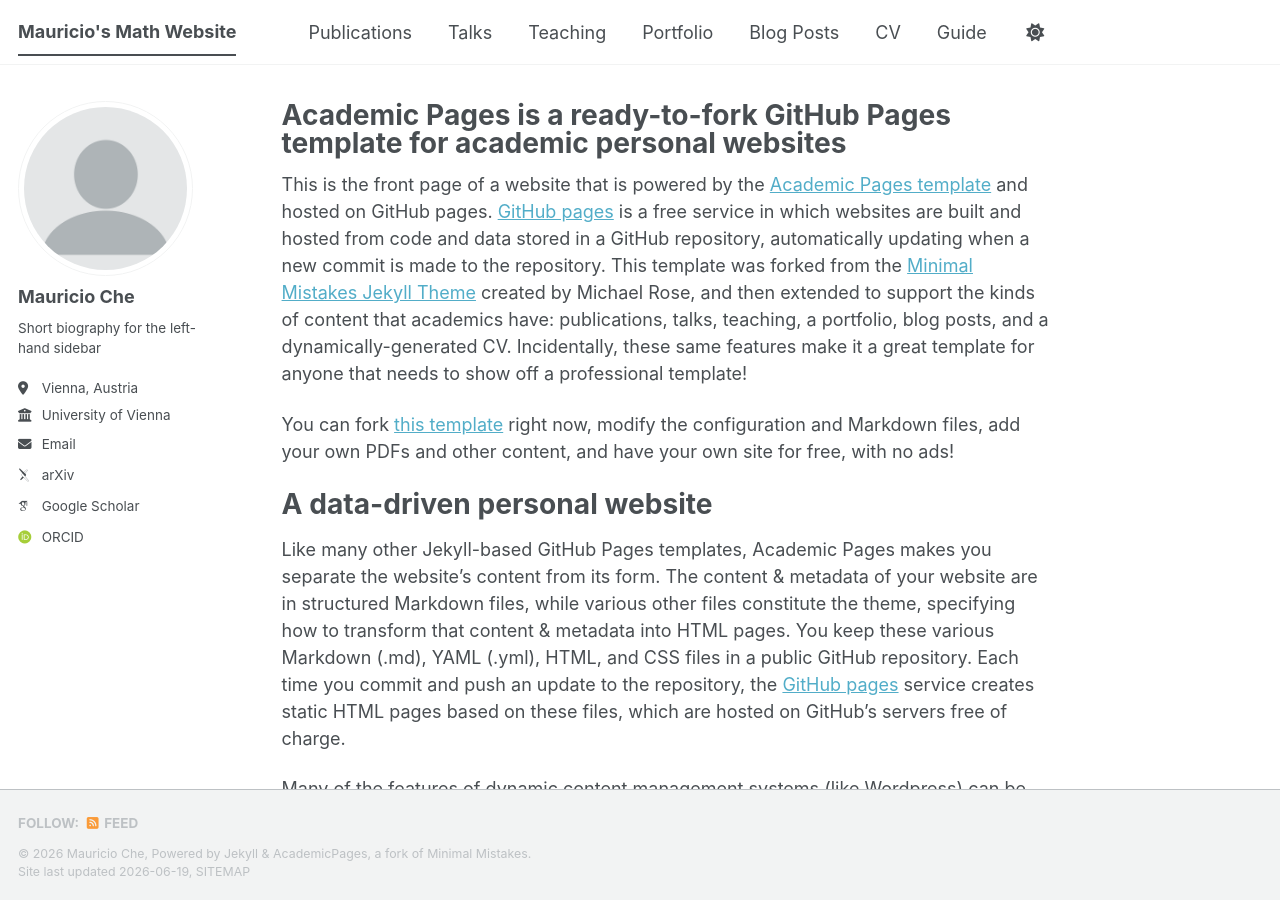
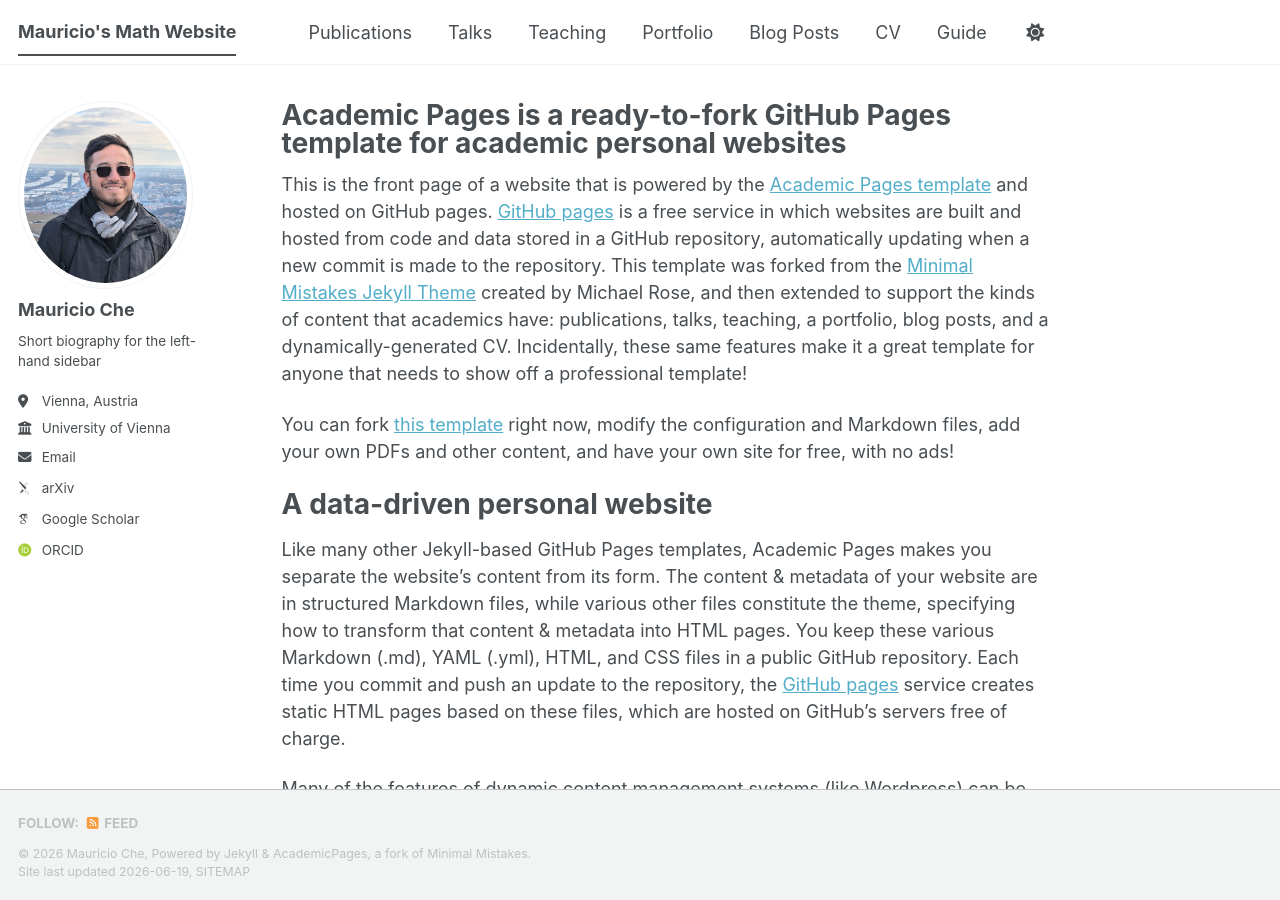
Before and after one commit to MauricioChe/mauricioche.github.io, a Jekyll site: the page built from _pages/about.md, in a window 1280 px wide and 900 px high. Built offline with Jekyll 4.4.1, drawn with Linux system fonts in a browser that asks for light colours; some web fonts are replaced; a script bundle is joined from its source files by our own code; library files that are not in the unit come from our copies.

Commit message:
Update _config.yml

```diff
--- a/_config.yml
+++ b/_config.yml
@@ -23,7 +23,7 @@ repository               : "academicpages/academicpages.github.io"
 #               Additional customization can be done by editing /_includes/author-profile.html
 author:
   # Biographic information
-  avatar           : "profile.png"
+  avatar           : "profile-pic-donau.jpg"
   name             : "Mauricio Che"
   pronouns         : # example: "she/her"
   bio              : "Short biography for the left-hand sidebar"
```
